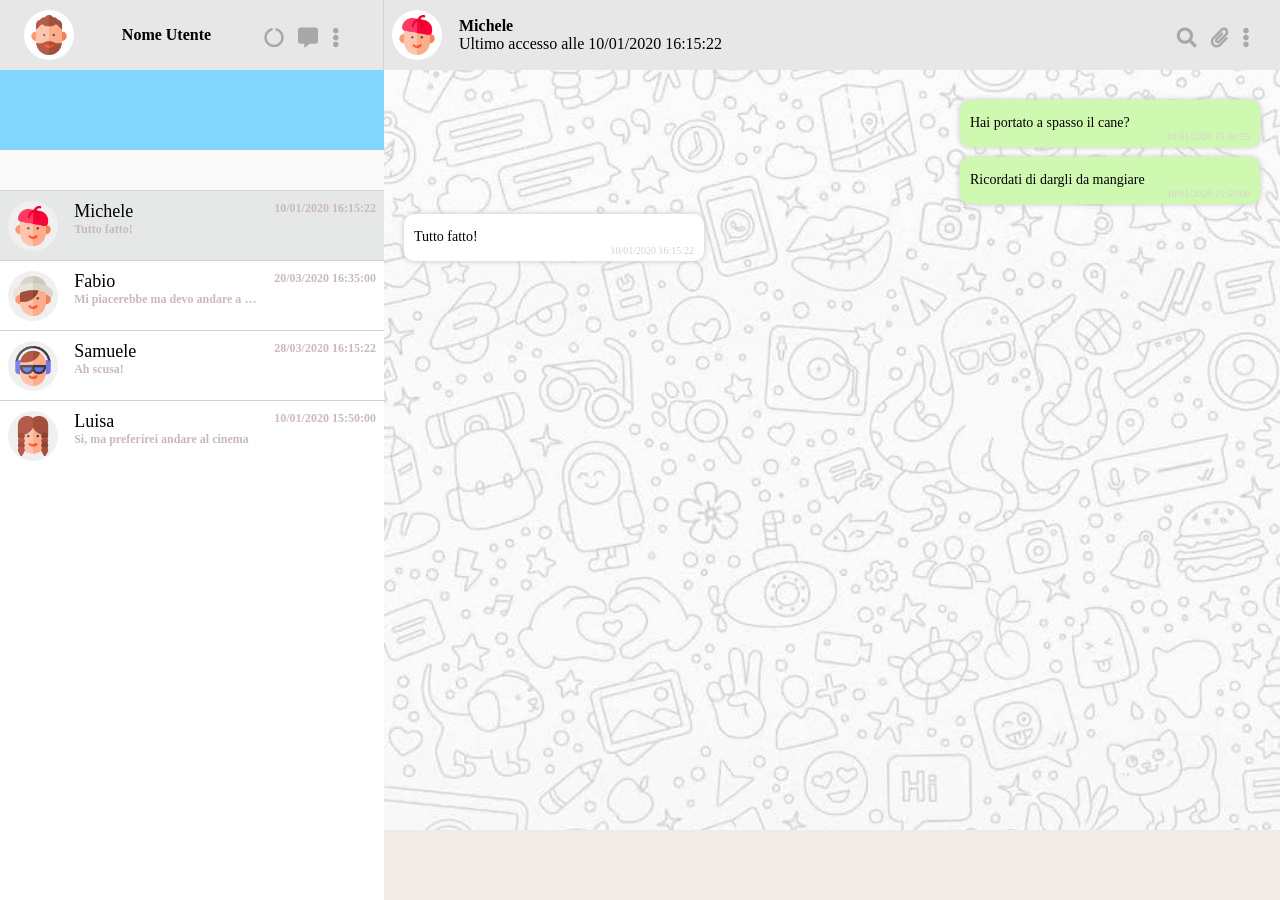
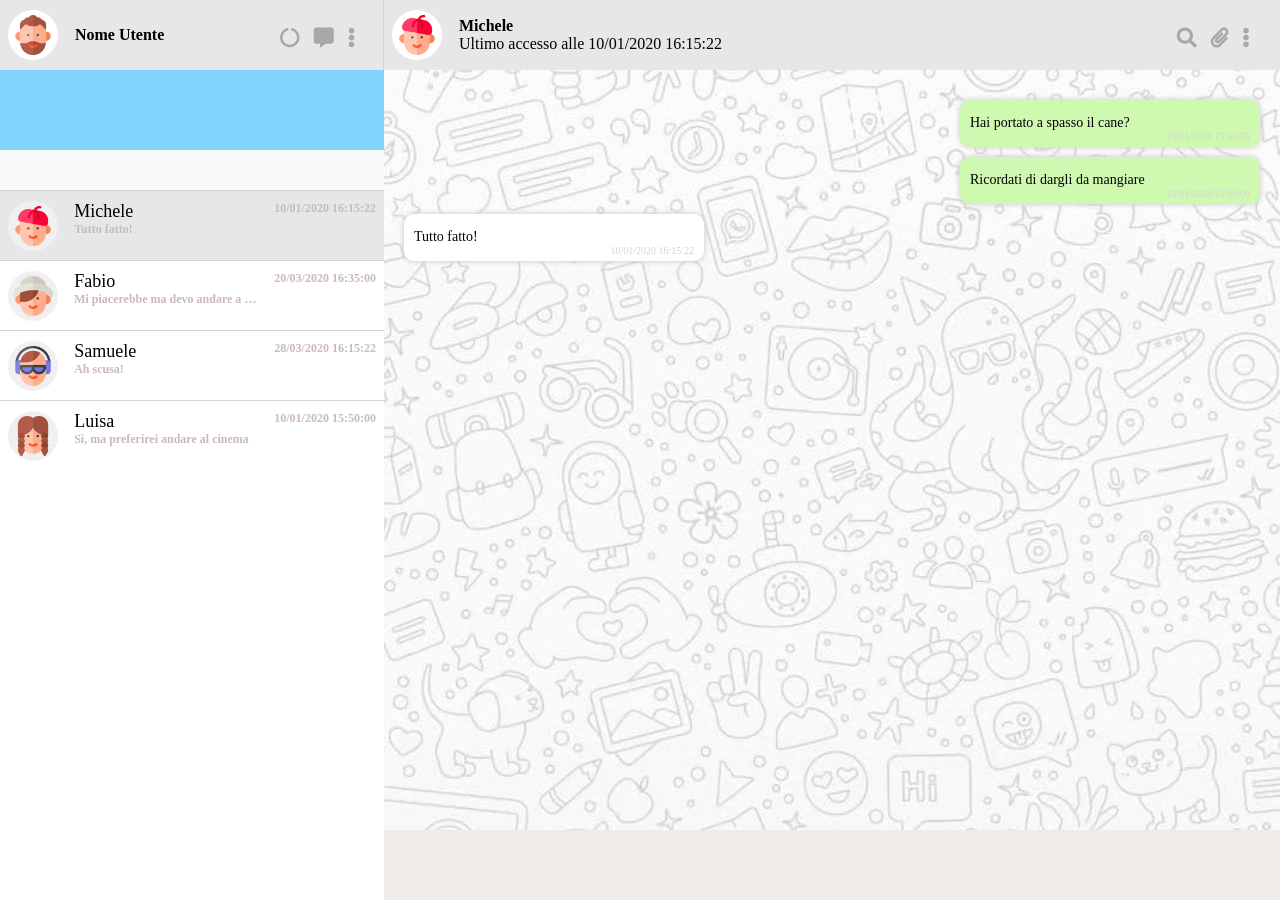
Before and after one commit to Luc051287/vue-boolzapp, a plain HTML site: page index.html in a window 1280 px wide. Drawn offline with nearby package versions, Linux system fonts and the light colour scheme.

Commit message:
Fifth Version (3)

```diff
--- a/css/style.css
+++ b/css/style.css
@@ -72,6 +72,7 @@ ul.icons > li > i {
 
 p#self {
   font-weight: bold;
+  width: calc(100% - 200px);
 }
 
 .actual_chat_details {
```
